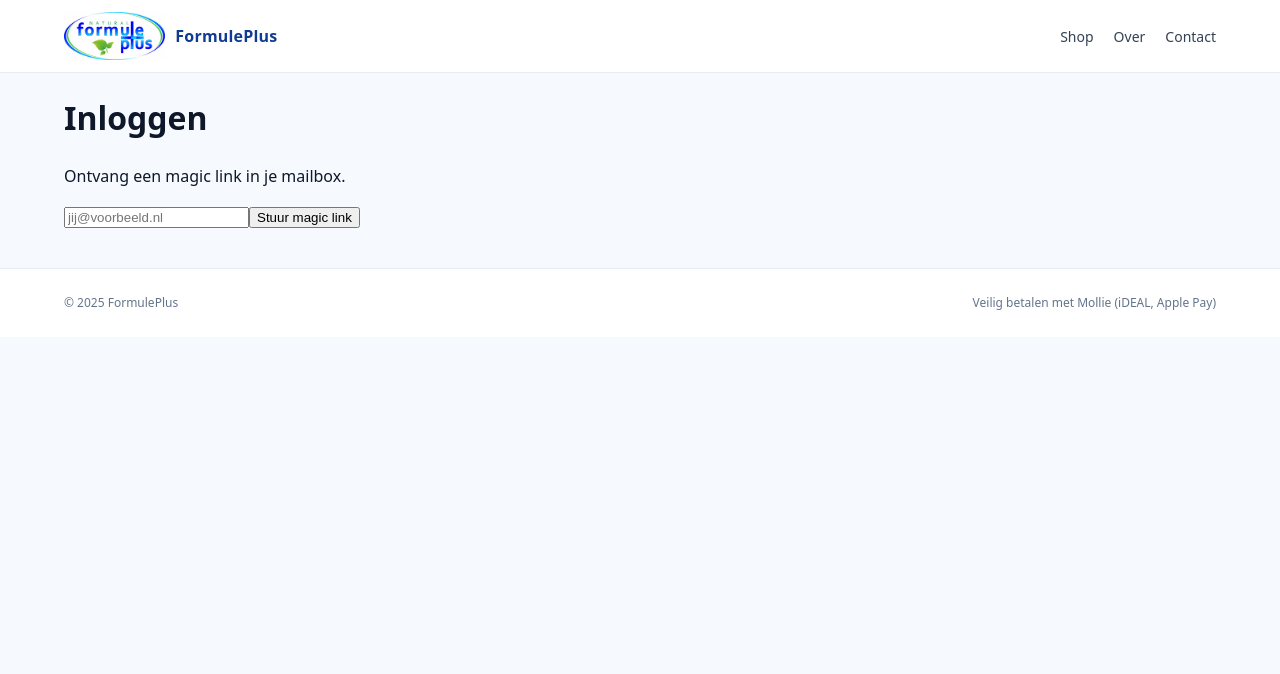
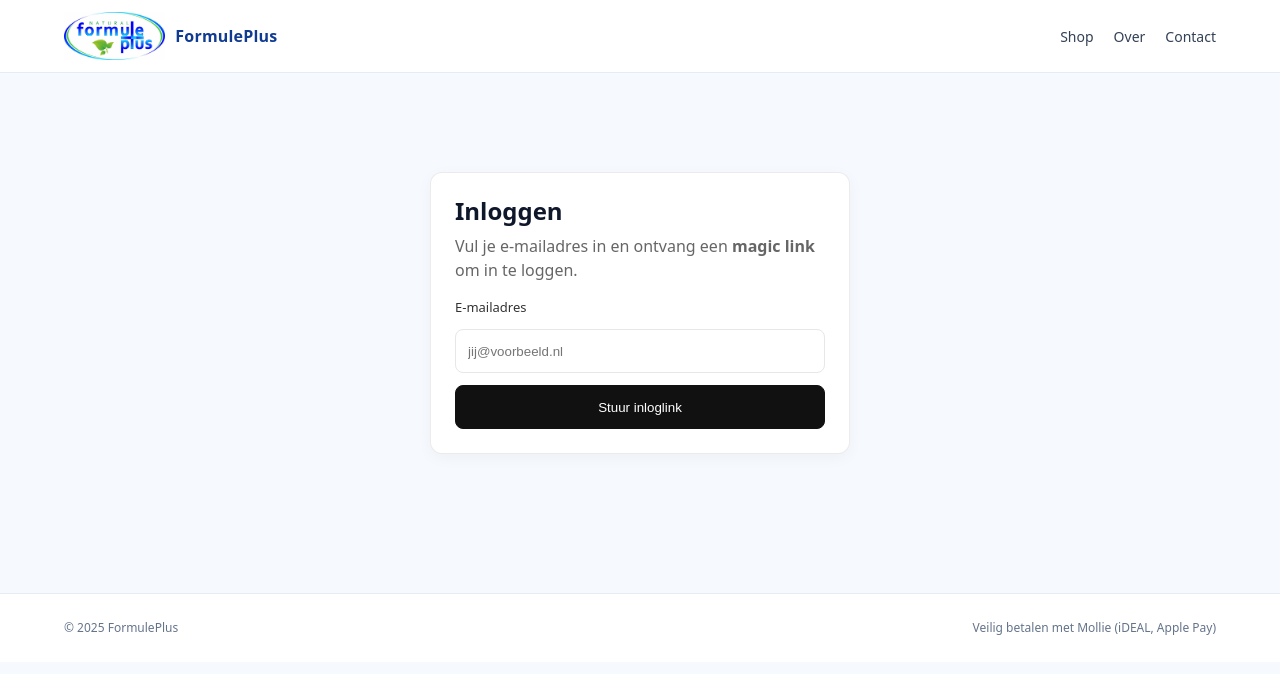
Before and after one commit to emiledamen/FormulePlus, a Next.js app: page /login in a window 1280 px wide. Shown: the top 674 px of the page. Built offline with nearby package versions, Linux system fonts and the light colour scheme.

Commit message:
Login page

```diff
--- a/app/login/page.tsx
+++ b/app/login/page.tsx
@@ -1,40 +1,137 @@
-"use client";
-import { useState } from "react";
-import { signIn } from "next-auth/react";
+'use client';
+
+import { useState } from 'react';
+import { signIn } from 'next-auth/react';
 
 export default function LoginPage() {
-  const [email, setEmail] = useState("");
-  const [sent, setSent] = useState(false);
-  const [error, setError] = useState<string | null>(null);
+  const [email, setEmail] = useState('');
+  const [status, setStatus] = useState<'idle' | 'sending' | 'sent' | 'error'>('idle');
+  const [message, setMessage] = useState<string>('');
 
-  const submit = async (e: React.FormEvent) => {
+  async function onSubmit(e: React.FormEvent) {
     e.preventDefault();
-    setError(null);
-    const res = await signIn("email", { email, redirect: false });
-    if (res?.ok) setSent(true);
-    else setError("Kon geen magic link sturen. Probeer later opnieuw.");
-  };
+    if (!email) return;
+    try {
+      setStatus('sending');
+      setMessage('');
+      const res = await signIn('email', {
+        email,
+        redirect: false,
+        // Pas eventueel aan, bijvoorbeeld naar /admin/artikelen
+        callbackUrl: '/',
+      });
+      if (res?.ok) {
+        setStatus('sent');
+        setMessage('Check je e-mail voor de inloglink.');
+      } else {
+        setStatus('error');
+        setMessage('Kon geen e-mail versturen. Probeer het later opnieuw.');
+      }
+    } catch (err) {
+      console.error(err);
+      setStatus('error');
+      setMessage('Er ging iets mis. Probeer het later opnieuw.');
+    }
+  }
 
   return (
-    <div className="container mx-auto max-w-md p-6">
-      <h1 className="text-2xl font-semibold mb-3">Inloggen</h1>
-      <p className="text-sm text-muted-foreground mb-6">Ontvang een magic link in je mailbox.</p>
-      {sent ? (
-        <div className="p-4 rounded border">Magic link verzonden. Check je e-mail.</div>
-      ) : (
-        <form onSubmit={submit} className="space-y-3">
+    <main style={styles.main}>
+      <section style={styles.card}>
+        <h1 style={styles.h1}>Inloggen</h1>
+        <p style={styles.p}>
+          Vul je e-mailadres in en ontvang een <strong>magic link</strong> om in te loggen.
+        </p>
+
+        <form onSubmit={onSubmit} style={styles.form}>
+          <label htmlFor="email" style={styles.label}>E-mailadres</label>
           <input
+            id="email"
+            name="email"
             type="email"
             required
+            placeholder="jij@voorbeeld.nl"
             value={email}
             onChange={(e) => setEmail(e.target.value)}
-            placeholder="jij@voorbeeld.nl"
-            className="w-full border rounded p-2"
+            style={styles.input}
+            disabled={status === 'sending'}
           />
-          <button className="px-4 py-2 rounded bg-black text-white">Stuur magic link</button>
-          {error && <p className="text-red-600 text-sm">{error}</p>}
+
+          <button type="submit" style={styles.button} disabled={status === 'sending'}>
+            {status === 'sending' ? 'Versturen…' : 'Stuur inloglink'}
+          </button>
         </form>
-      )}
-    </div>
+
+        {message ? <p style={styles.message}>{message}</p> : null}
+        {status === 'sent' ? (
+          <p style={styles.small}>
+            Geen mail ontvangen? Controleer je spamfolder of probeer het later opnieuw.
+          </p>
+        ) : null}
+      </section>
+    </main>
   );
 }
+
+const styles: Record<string, React.CSSProperties> = {
+  main: {
+    minHeight: '60vh',
+    display: 'flex',
+    alignItems: 'center',
+    justifyContent: 'center',
+    padding: '24px',
+    background: 'transparent',
+  },
+  card: {
+    width: '100%',
+    maxWidth: 420,
+    background: 'white',
+    border: '1px solid rgba(0,0,0,0.08)',
+    borderRadius: 12,
+    padding: 24,
+    boxShadow: '0 4px 16px rgba(0,0,0,0.04)',
+  },
+  h1: {
+    margin: '0 0 8px 0',
+    fontSize: 24,
+    lineHeight: 1.2,
+  },
+  p: {
+    margin: '0 0 16px 0',
+    color: '#666',
+  },
+  form: {
+    display: 'grid',
+    gap: 12,
+    marginTop: 8,
+  },
+  label: {
+    fontSize: 13,
+    color: '#333',
+  },
+  input: {
+    appearance: 'none',
+    width: '100%',
+    height: 44,
+    padding: '0 12px',
+    borderRadius: 8,
+    border: '1px solid #e5e7eb',
+    outline: 'none',
+  },
+  button: {
+    height: 44,
+    border: '1px solid #111',
+    background: '#111',
+    color: '#fff',
+    borderRadius: 8,
+    cursor: 'pointer',
+  },
+  message: {
+    marginTop: 12,
+    color: '#111',
+  },
+  small: {
+    marginTop: 8,
+    fontSize: 12,
+    color: '#666',
+  },
+};
```
